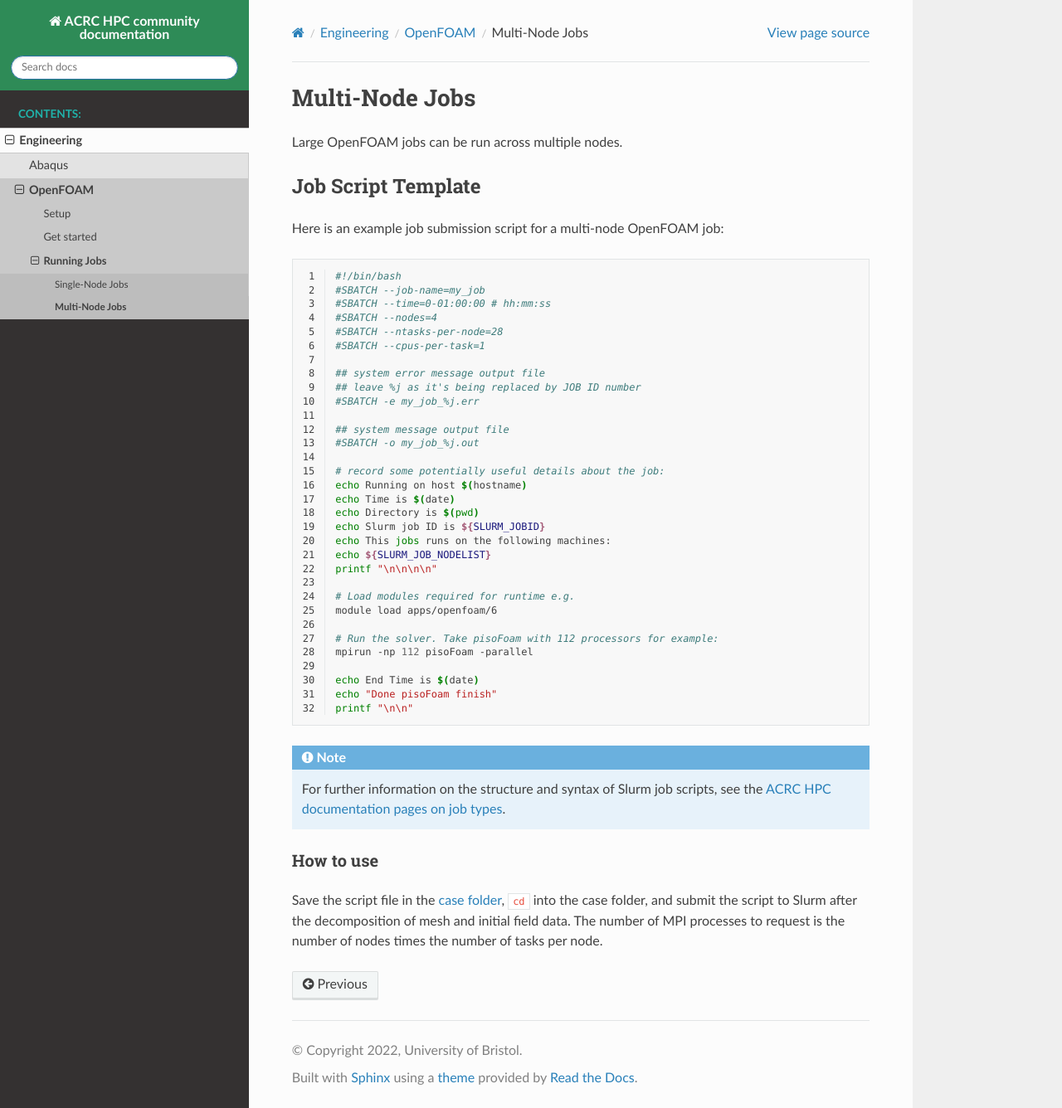
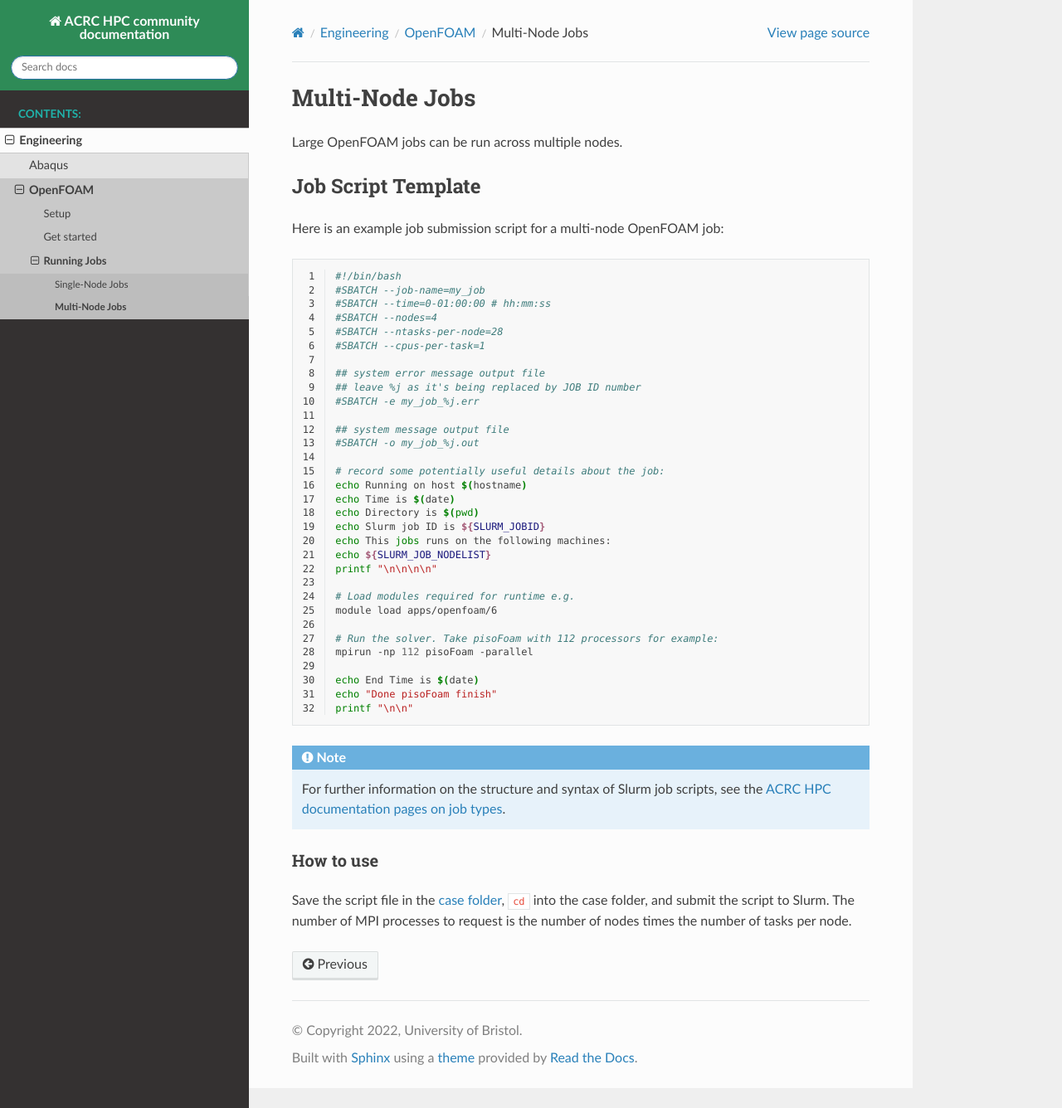
Before and after one commit to ACRC/HPC-community-docs, a Sphinx documentation site: the page built from source/engineering/OpenFOAM/multi-node.md, in a window 1280 px wide and 1336 px high. Shown: the whole window at 83% size. Built offline with Sphinx 7.4.7 and the Read the Docs theme 2.0.0, drawn with Linux system fonts in a browser that asks for light colours.

Commit message:
Remove unclear text

````diff
--- a/source/engineering/OpenFOAM/multi-node.md
+++ b/source/engineering/OpenFOAM/multi-node.md
@@ -52,4 +52,4 @@
 ```
 
 ### How to use
-Save the script file in the [case folder](https://www.openfoam.com/documentation/user-guide/2-openfoam-cases), `cd` into the case folder, and submit the script to Slurm after the decomposition of mesh and initial field data. The number of MPI processes to request is the number of nodes times the number of tasks per node.
+Save the script file in the [case folder](https://www.openfoam.com/documentation/user-guide/2-openfoam-cases), `cd` into the case folder, and submit the script to Slurm. The number of MPI processes to request is the number of nodes times the number of tasks per node.
````
